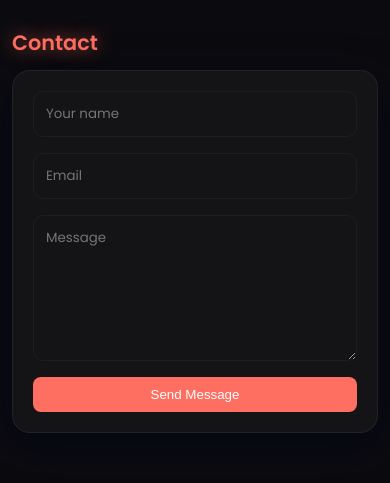
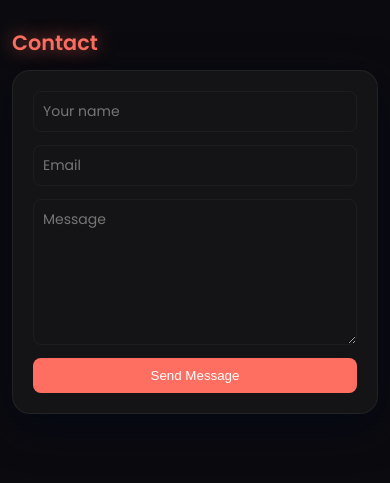
Before and after one commit to Priyanshu88585/Priyanshu-s-Portfolio, a React (Vite) app: page / in a window 390 px wide. Shown: the part 11375-11858 px from the top of the page. Built offline with nearby package versions, Linux system fonts and the light colour scheme; no server answers.

Commit message:
Update contact form styles for responsiveness

```diff
--- a/src/styles/global.css
+++ b/src/styles/global.css
@@ -382,7 +382,6 @@ section {
 /* ====================== Forms ====================== */
 .contact-form {
   width: 100%;
-  max-width: 640px;
   display: flex;
   flex-direction: column;
   gap: 1rem;
@@ -397,6 +396,7 @@ textarea {
   color: var(--text);
   font-family: inherit;
   resize: vertical;
+  transition: border-color 0.3s ease, box-shadow 0.3s ease;
 }
 
 .input:focus,
@@ -409,6 +409,52 @@ textarea:focus {
 textarea {
   min-height: 120px;
 }
+
+@media (max-width: 900px) {
+  .contact-form {
+    max-width: 100%;
+  }
+
+  .input,
+  textarea {
+    padding: 11px;
+    font-size: 16px;
+  }
+
+  textarea {
+    min-height: 110px;
+  }
+}
+
+@media (max-width: 520px) {
+  .contact-form {
+    gap: 0.8rem;
+  }
+
+  .input,
+  textarea {
+    padding: 10px;
+    font-size: 16px;
+    border-radius: 8px;
+  }
+
+  textarea {
+    min-height: 100px;
+  }
+}
+
+@media (max-width: 400px) {
+  .input,
+  textarea {
+    padding: 9px;
+    font-size: 14px;
+  }
+
+  textarea {
+    min-height: 90px;
+  }
+}
+
 
 /* ====================== Footer ====================== */
 .footer {
```
